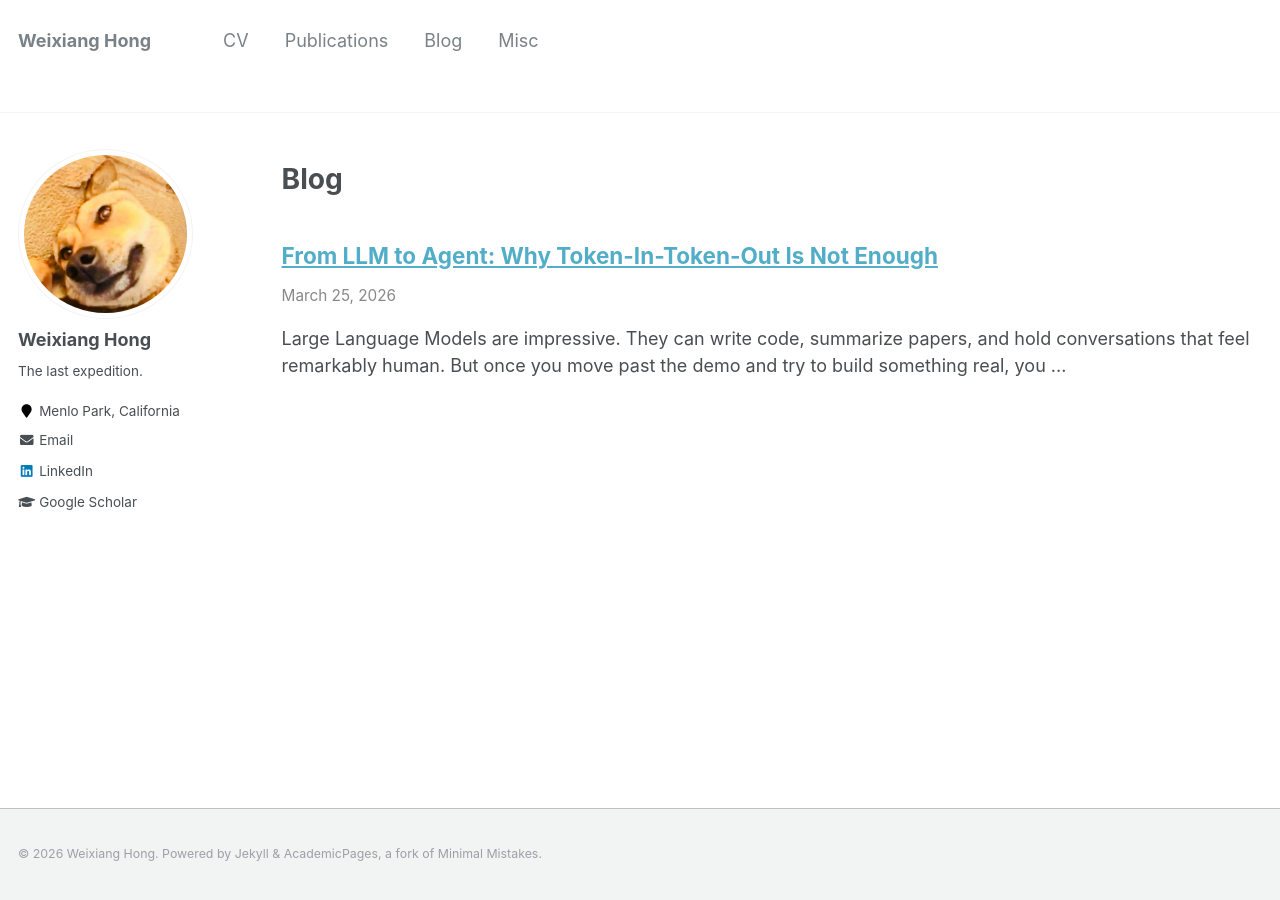
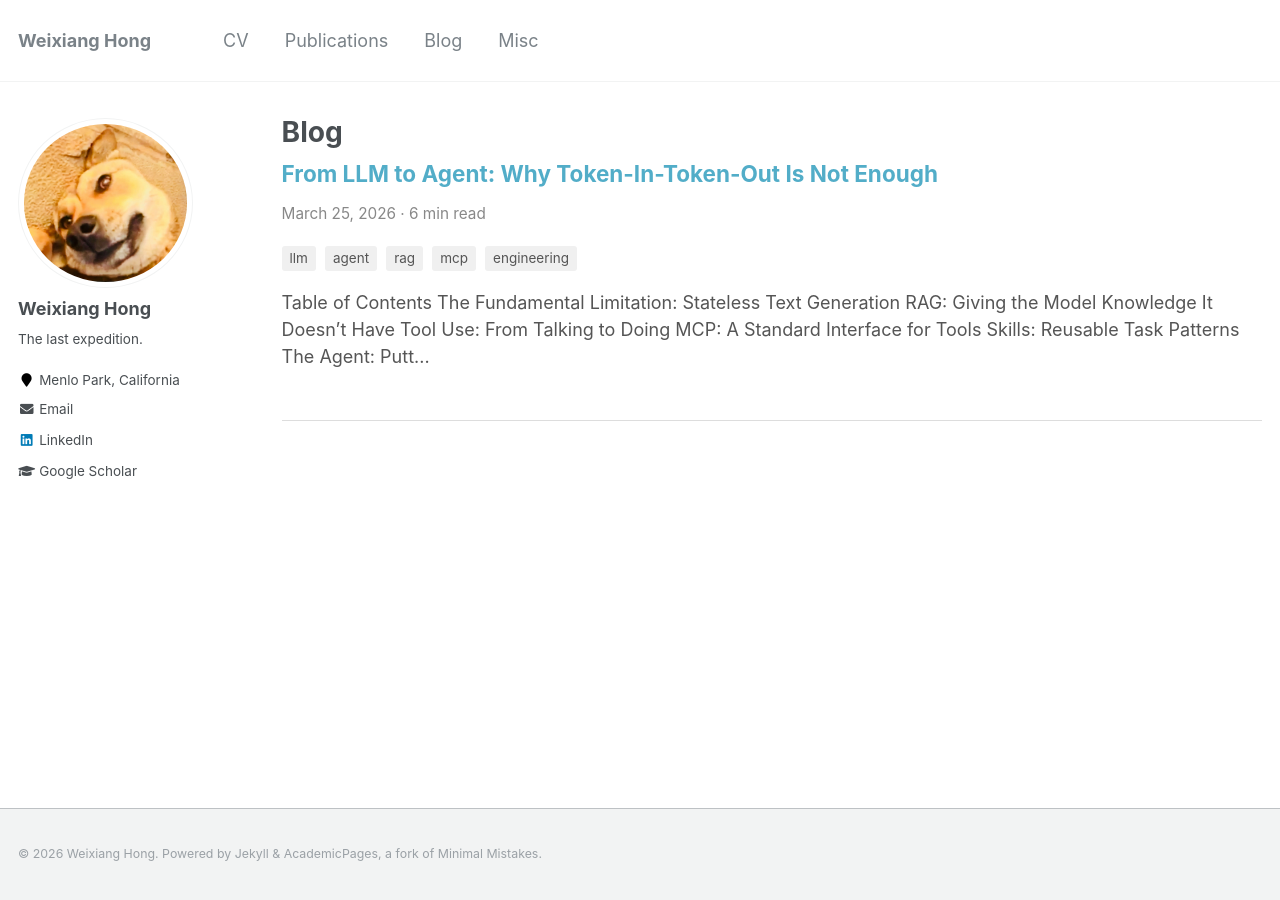
Before and after one commit to weixianghong/weixianghong.github.io, a Jekyll site: the page built from _pages/blog.md, in a window 1280 px wide. Built offline with Jekyll 4.4.1, drawn with Linux system fonts in a browser that asks for light colours.

Commit message:
Fix dark mode toggle and improve blog layout
- Exclude dark-mode-toggle from greedy-nav button styles in SCSS
- Move toggle button inside nav list for proper inline display
- Add table of contents and reading time to blog post
- Improve blog listing with tags, reading time, and dividers
- Add dark mode styles for archive links and page title

```diff
--- a/_includes/head/custom.html
+++ b/_includes/head/custom.html
@@ -117,6 +117,12 @@
   [data-theme="dark"] .page__comments-title {
     border-top-color: #333;
   }
+  [data-theme="dark"] .archive a {
+    color: #6db3f2;
+  }
+  [data-theme="dark"] .page__title {
+    color: #e0e0e0;
+  }
 
   /* Dark mode toggle button - override greedy-nav button styles */
   .greedy-nav .dark-mode-toggle {
--- a/_includes/masthead.html
+++ b/_includes/masthead.html
@@ -15,11 +15,13 @@
             {% endif %}
             <li class="masthead__menu-item"><a href="{{ domain }}{{ link.url }}">{{ link.title }}</a></li>
           {% endfor %}
+          <li class="masthead__menu-item">
+            <button class="dark-mode-toggle" id="dark-mode-toggle" aria-label="Toggle dark mode" title="Toggle dark/light mode">
+              <span id="theme-icon">&#9790;</span>
+            </button>
+          </li>
         </ul>
         <ul class="hidden-links hidden"></ul>
-        <button class="dark-mode-toggle" id="dark-mode-toggle" aria-label="Toggle dark mode" title="Toggle dark/light mode">
-          <span id="theme-icon">&#9790;</span>
-        </button>
       </nav>
     </div>
   </div>
--- a/_pages/blog.md
+++ b/_pages/blog.md
@@ -1,21 +1,32 @@
 ---
 layout: archive
+title: "Blog"
 permalink: /blog/
 author_profile: true
 ---
 
 {% include base_path %}
 
-<h1>Blog</h1>
-
 {% for post in site.posts %}
-  <div style="margin-bottom: 2em;">
-    <h2 style="margin-bottom: 0.2em;">
-      <a href="{{ base_path }}{{ post.url }}">{{ post.title }}</a>
+  <div style="margin-bottom: 2.5em; padding-bottom: 1.5em; border-bottom: 1px solid #ddd;">
+    <h2 style="margin-bottom: 0.1em; margin-top: 0;">
+      <a href="{{ base_path }}{{ post.url }}" style="text-decoration: none;">{{ post.title }}</a>
     </h2>
-    <p style="color: #888; font-size: 0.85em; margin-bottom: 0.3em;">{{ post.date | date: "%B %d, %Y" }}</p>
+    <p style="color: #888; font-size: 0.85em; margin-bottom: 0.5em;">
+      {{ post.date | date: "%B %d, %Y" }}
+      &middot;
+      {% capture words %}{{ post.content | number_of_words }}{% endcapture %}
+      {% if words contains "-" %}1{% else %}{{ words | plus: 250 | divided_by: 250 }}{% endif %} min read
+    </p>
+    {% if post.tags.size > 0 %}
+    <p style="margin-bottom: 0.5em;">
+      {% for tag in post.tags %}
+        <span style="display: inline-block; background: #f0f0f0; color: #555; padding: 2px 8px; border-radius: 3px; font-size: 0.75em; margin-right: 4px;">{{ tag }}</span>
+      {% endfor %}
+    </p>
+    {% endif %}
     {% if post.excerpt %}
-      <p>{{ post.excerpt | strip_html | truncate: 200 }}</p>
+      <p style="color: #555;">{{ post.excerpt | strip_html | truncate: 250 }}</p>
     {% endif %}
   </div>
 {% endfor %}
--- a/_posts/2026-03-25-from-llm-to-agent-engineering.md
+++ b/_posts/2026-03-25-from-llm-to-agent-engineering.md
@@ -1,12 +1,26 @@
 ---
 title: 'From LLM to Agent: Why Token-In-Token-Out Is Not Enough'
 date: 2026-03-25
+read_time: true
 tags:
   - llm
   - agent
   - rag
   - mcp
   - engineering
+---
+
+**Table of Contents**
+* [The Fundamental Limitation: Stateless Text Generation](#the-fundamental-limitation-stateless-text-generation)
+* [RAG: Giving the Model Knowledge It Doesn't Have](#rag-giving-the-model-knowledge-it-doesnt-have)
+* [Tool Use: From Talking to Doing](#tool-use-from-talking-to-doing)
+* [MCP: A Standard Interface for Tools](#mcp-a-standard-interface-for-tools)
+* [Skills: Reusable Task Patterns](#skills-reusable-task-patterns)
+* [The Agent: Putting It All Together](#the-agent-putting-it-all-together)
+* [Harness Engineering: The Invisible Layer](#harness-engineering-the-invisible-layer)
+* [The Full Stack](#the-full-stack)
+* [What's Next](#whats-next)
+
 ---
 
 Large Language Models are impressive. They can write code, summarize papers, and hold conversations that feel remarkably human. But once you move past the demo and try to build something real, you quickly hit a wall: **an LLM, at its core, is just token-in, token-out.** You give it text, it gives you text back. That's it.
--- a/_sass/_navigation.scss
+++ b/_sass/_navigation.scss
@@ -189,7 +189,7 @@
     }
   }
 
-  button {
+  button:not(.dark-mode-toggle) {
     position: absolute;
     height: 100%;
     right: 0;
```
